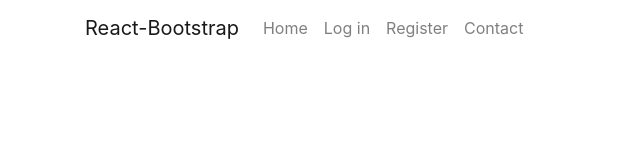
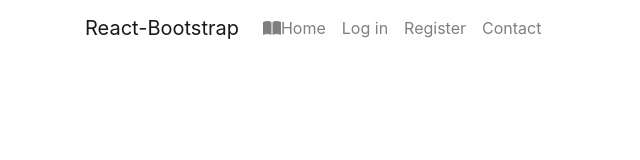
Before and after one commit to Jamie-S2000/one_more_page, a React (Create React App) app in the folder my-app/: page / in a window 1280 px wide. Shown: the top 160 px of the page, without its empty margins (0-640 px from the left). Built offline with nearby package versions, Linux system fonts and the light colour scheme.

Commit message:
feat: adds favicons

```diff
--- a/my-app/public/index.html
+++ b/my-app/public/index.html
@@ -22,6 +22,7 @@
       crossorigin="anonymous"
     />
     <link rel="manifest" href="%PUBLIC_URL%/manifest.json" crossorigin="use-credentials" />
+    <script src="https://kit.fontawesome.com/b220418fa0.js" crossorigin="anonymous"></script>
     <!--
       Notice the use of %PUBLIC_URL% in the tags above.
       It will be replaced with the URL of the `public` folder during the build.
--- a/my-app/src/components/NavBar.js
+++ b/my-app/src/components/NavBar.js
@@ -9,7 +9,7 @@ const NavBar = () => {
         <Navbar.Toggle aria-controls="basic-navbar-nav" />
         <Navbar.Collapse id="basic-navbar-nav">
           <Nav className="mr-auto">
-            <Nav.Link href="#home">Home</Nav.Link>
+            <Nav.Link href="#home"><i class="fa-solid fa-book-open"></i>Home</Nav.Link>
             <Nav.Link href="#link">Log in</Nav.Link>
             <Nav.Link href="#link">Register</Nav.Link>
             <Nav.Link href="#link">Contact</Nav.Link>
```
